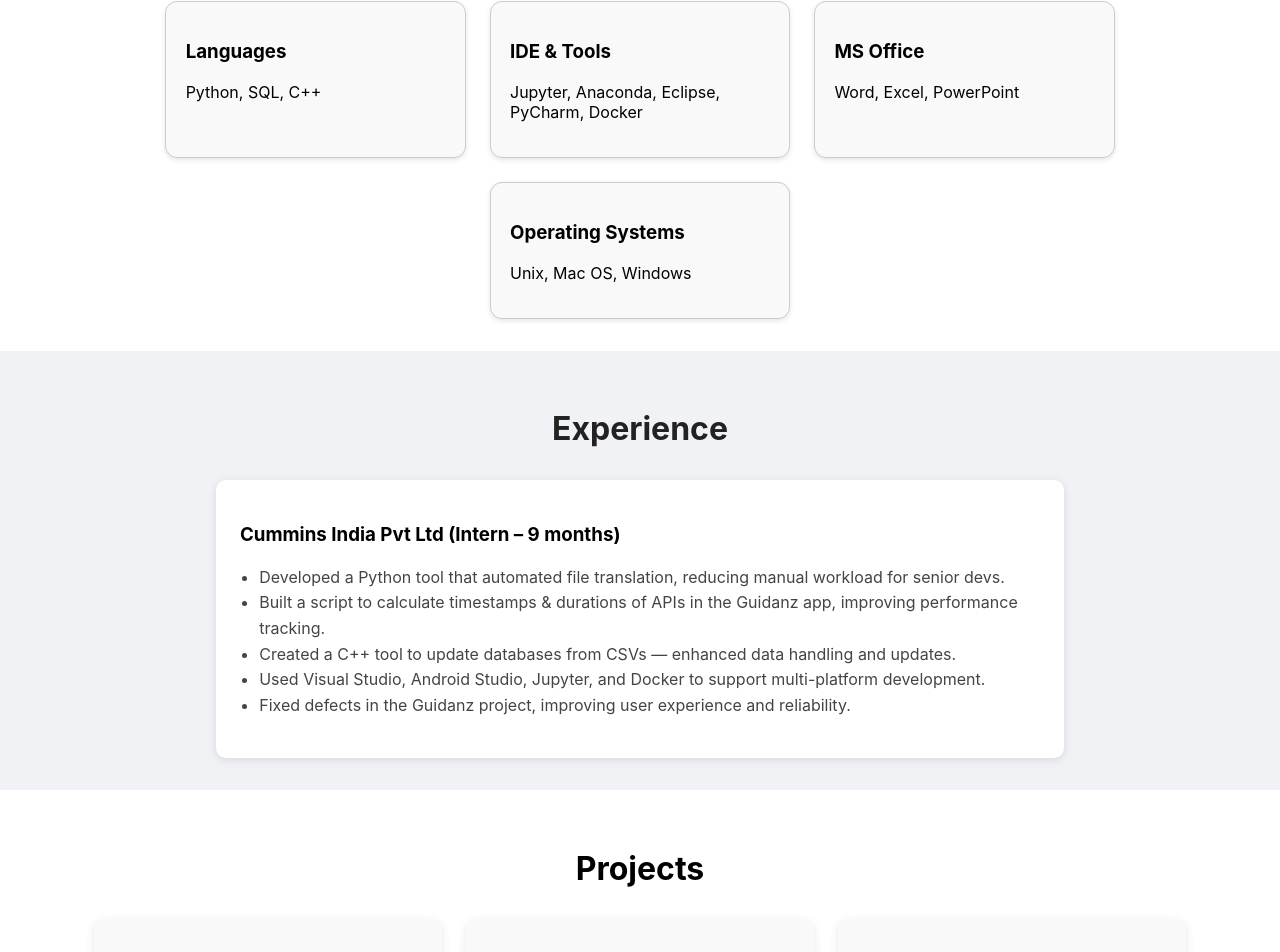
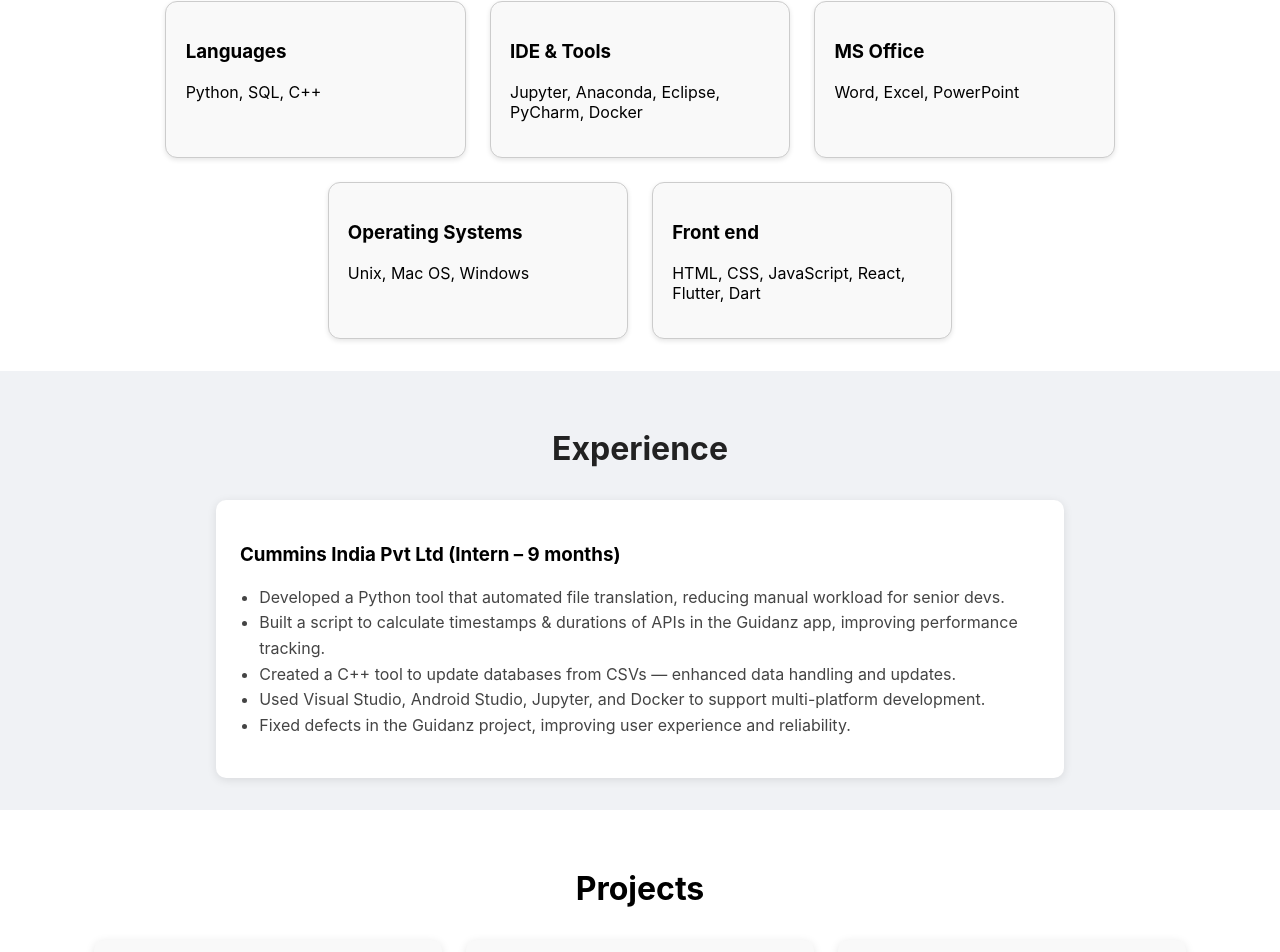
Before and after one commit to sreevamsi22/ReactPortfolio, a React (Create React App) app: page / in a window 1280 px wide. Shown: the part 735-1687 px from the top of the page. Built offline with nearby package versions, Linux system fonts and the light colour scheme.

Commit message:
Updated portfolio

```diff
--- a/public/index.html
+++ b/public/index.html
@@ -24,7 +24,7 @@
       work correctly both with client-side routing and a non-root public URL.
       Learn how to configure a non-root public URL by running `npm run build`.
     -->
-    <title>React App</title>
+    <title>Sree Vamsi Portfolio</title>
   </head>
   <body>
     <noscript>You need to enable JavaScript to run this app.</noscript>
--- a/src/Skills.js
+++ b/src/Skills.js
@@ -20,6 +20,10 @@ function Skills() {
         <div style={styles.skillBox}>
           <h3>Operating Systems</h3>
           <p>Unix, Mac OS, Windows</p>
+        </div>
+        <div style={styles.skillBox}>
+          <h3>Front end</h3>
+          <p>HTML, CSS, JavaScript, React, Flutter, Dart</p>
         </div>
       </div>
     </section>
```
